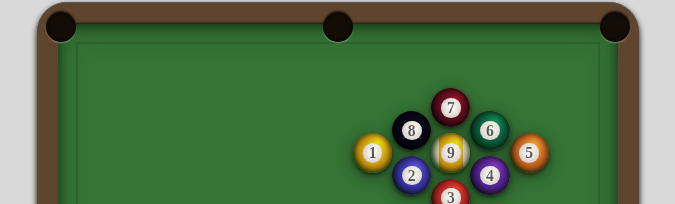
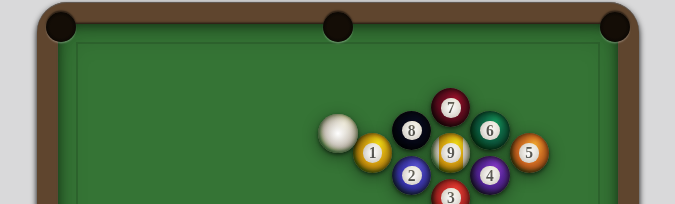
Before and after one commit to OscarMarcusson/score-counter, an Angular app in the folder score-counter-client/: page / in a window 1280 px wide. Shown: the part 320-524 px from the top of the page, without its empty margins (302-977 px from the left). Built offline with nearby package versions, Linux system fonts and the light colour scheme.

Commit message:
Add white ball to table

```diff
--- a/score-counter-client/src/components/billiards-view/billiards-view.component.html
+++ b/score-counter-client/src/components/billiards-view/billiards-view.component.html
@@ -74,13 +74,22 @@
         [color]="ball?.ball?.color"
         [colorFill]="ball?.ball?.fill ?? true"
         [enabled]="ball?.enabled ?? true"
-        [fade]="(currentBall && currentBall != ball) ?? false"
-        [highlight]="(currentBall && currentBall == ball) ?? false"
+        [fade]="(currentBall != ball ?? false) && currentBall != null"
+        [highlight]="(currentBall == ball ?? false) && currentBall != null"
         (click)="onClickBall(ball)"
       />
       }
     </div>
     }
   </div>
+  } @if(whiteBall) {
+  <div class="white-ball" [style.fontSize.px]="size">
+    <app-billiards-ball
+      [size]="size * 13"
+      [fade]="(currentBall != whiteBall ?? false) && currentBall != null"
+      [highlight]="(currentBall == whiteBall ?? false) && currentBall != null"
+      (click)="onClickBall(whiteBall)"
+    />
+  </div>
   }
 </div>
--- a/score-counter-client/src/components/billiards-view/billiards-view.component.scss
+++ b/score-counter-client/src/components/billiards-view/billiards-view.component.scss
@@ -111,6 +111,17 @@
   }
 }
 
+.white-ball {
+  position: absolute;
+  margin: auto;
+  left: 0;
+  bottom: 50em;
+  right: 0;
+  display: flex;
+  justify-content: center;
+  align-items: center;
+}
+
 .outside,
 .table-click-area {
   position: absolute;
--- a/score-counter-client/src/components/billiards-view/billiards-view.component.ts
+++ b/score-counter-client/src/components/billiards-view/billiards-view.component.ts
@@ -31,6 +31,7 @@ export class BilliardsViewComponent {
     horizontal: boolean = false;
     ballDataRows: BilliardsBallModel[][] = [];
     ballRecord: Record<number, BilliardsBallModel> = {};
+    whiteBall: BilliardsBallModel | undefined;
     currentBall: BilliardsBallModel | undefined;
 
     @HostBinding("class.mouse-over-table")
@@ -45,6 +46,15 @@ export class BilliardsViewComponent {
     constructor(private changeDetectionRef: ChangeDetectorRef) { }
 
     ngOnInit() {
+        // TODO: Switch depending on type?
+        this.whiteBall = {
+            ball: {
+                color: undefined,
+                fill: false,
+                number: undefined,
+            },
+            enabled: true,
+        }
         this.ngOnChanges(<any>{
             rows: {
                 currentValue: this.rows,
@@ -117,33 +127,32 @@ export class BilliardsViewComponent {
     }
 
     onClickTable() {
-        if (!this.showAreas) return;
-
-        this.showAreas = false;
-        this.currentBall = undefined;
-        console.warn("inside");
+        this.releaseSelectedBall();;
     }
 
     onClickOutside() {
         if (!this.showAreas) return;
 
-        this.showAreas = false;
-        this.currentBall = undefined;
         console.warn("outside");
+        this.releaseSelectedBall();
     }
 
     onClickHole() {
         if (!this.showAreas) return;
 
-        this.showAreas = false;
         if (this.currentBall) {
             this.setBall(this.currentBall);
-            this.currentBall = undefined;
         }
+        this.releaseSelectedBall();
     }
 
     setBall(ball: BilliardsBallModel) {
         Monitor9Ball.onSetBall(ball, this.ballRecord);
+    }
+
+    private releaseSelectedBall() {
+        this.showAreas = false;
+        this.currentBall = undefined;
     }
 }
 
--- a/score-counter-client/src/components/billiards-view/modes/monitor-9-ball.ts
+++ b/score-counter-client/src/components/billiards-view/modes/monitor-9-ball.ts
@@ -72,6 +72,10 @@ export class Monitor9Ball {
                 }
                 break;
 
+            case undefined:
+                alert("white in hole");
+                break;
+
             default:
                 ball.enabled = false;
                 break;
```
